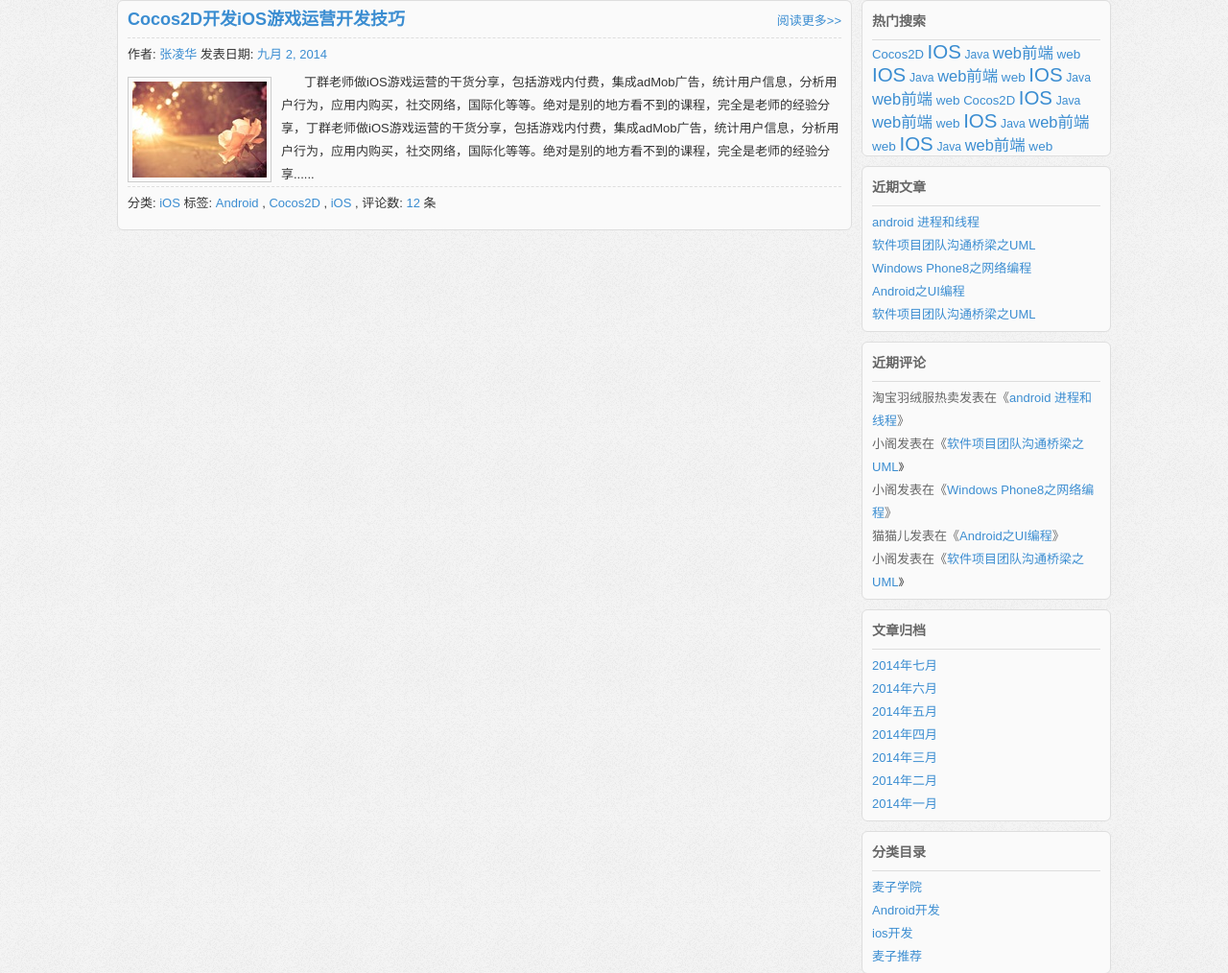
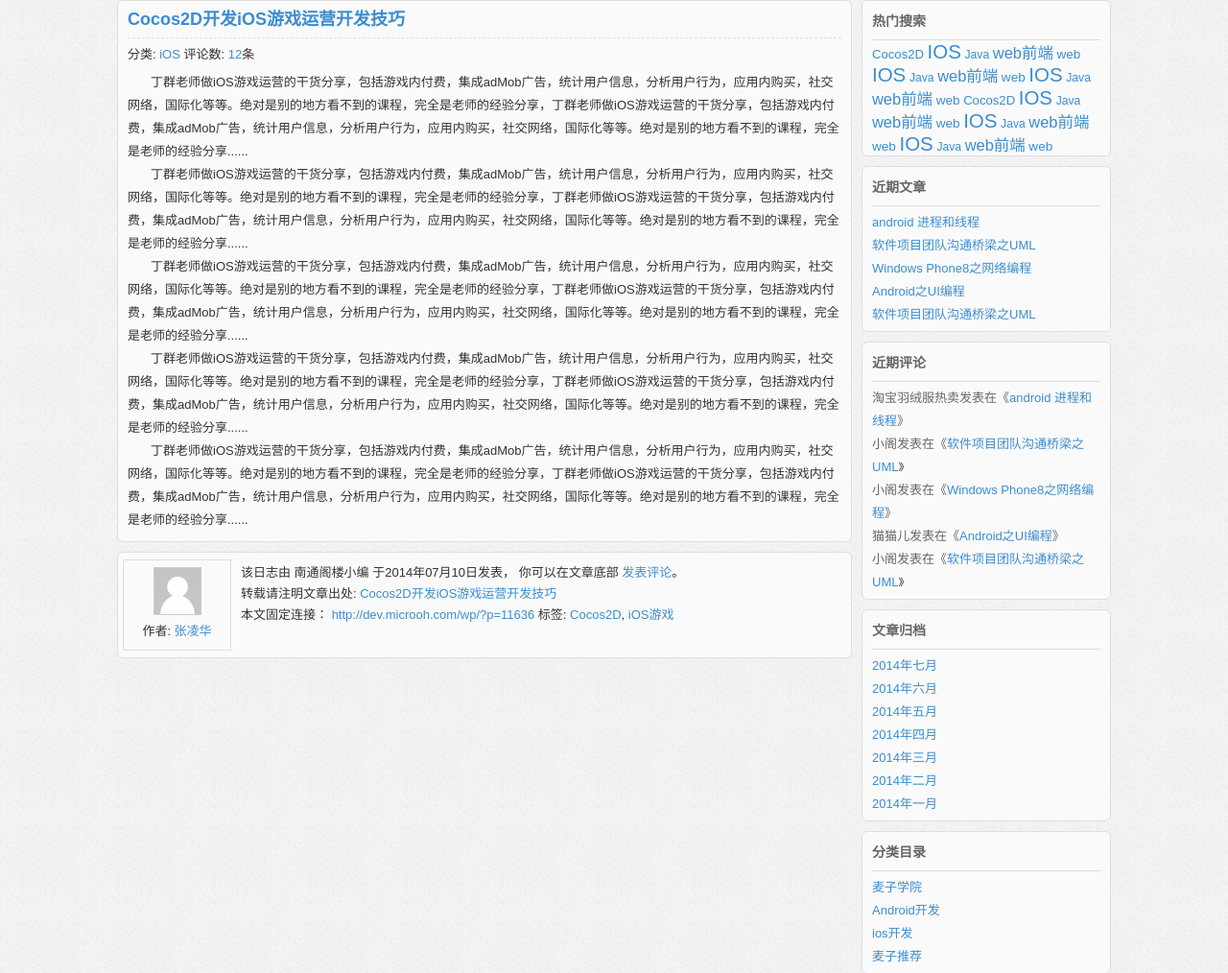
Before and after one commit to Sundy/blogdemo-django, a Django app: page /blog/1/ in a window 1280 px wide. Shown: the part 50-1064 px from the top of the page at 96% size. Run offline with Django 3.2, Linux system fonts and the light colour scheme; data comes from the database, SQL or seed files in the repository; both versions use the stored data as it was after the commit; parts of the project's set-up code (start-up, migrations or seed data) failed here and were passed over.

Commit message:
modify detal

```diff
--- a/blogdemo/templates/blog_list.html
+++ b/blogdemo/templates/blog_list.html
@@ -5,7 +5,7 @@
 <meta charset="utf-8"/>
 <meta name="keywords" content="关键字"/>
 <meta name="description" content="描述"/>
-<link rel="stylesheet" href="http://localhost/static/css/style.css"/>
+<link rel="stylesheet" href="http://localhost/~admin/blogdemo/static/css/style.css"/>
 </head>
 <body>
 <div class="header">
@@ -40,7 +40,7 @@
 					<span>{{ article.article_date }}</span>
 				</div>
 				<div class="thumbnail">
-					<a href="javascript:" title="阅读更多Cocos2D开发iOS游戏运营开发技巧"><img src="http://localhost/static/images/7.jpg" alt="阅读更多Cocos2D开发iOS游戏运营开发技巧"/></a>
+					<a href="javascript:" title="阅读更多Cocos2D开发iOS游戏运营开发技巧"><img src="http://localhost/~admin/blogdemo/static/images/7.jpg" alt="阅读更多Cocos2D开发iOS游戏运营开发技巧"/></a>
 				</div>
 				<p>
 					丁群老师做iOS游戏运营的干货分享，包括游戏内付费，集成adMob广告，统计用户信息，分析用户行为，应用内购买，社交网络，国际化等等。绝对是别的地方看不到的课程，完全是老师的经验分享，丁群老师做iOS游戏运营的干货分享，包括游戏内付费，集成adMob广告，统计用户信息，分析用户行为，应用内购买，社交网络，国际化等等。绝对是别的地方看不到的课程，完全是老师的经验分享......
--- a/blogdemo/templates/blog_show.html
+++ b/blogdemo/templates/blog_show.html
@@ -6,25 +6,35 @@
 			<h2><a href="show.html" title="Cocos2D开发iOS游戏运营开发技巧">{{ article.article_name }}</a></h2>
 			<div class="entry">
 				<div class="postmetadata">
-                	作者: <a href="javascript:" title="由南通阁楼小编发布">{{ article.artist.author_name}}</a> 发表日期:
-					<span>{{ article.article_date }}</span>
+					 分类: <a title="查看Cocos2D开发的全部文章" href="javascript:">{{ article.cate.cate_name }}</a> 评论数: <a title="Cocos2D开发iOS游戏运营开发技巧" href="javascript:">{{article.comment_count}}</a>条
 				</div>
-				<div class="thumbnail">
-					<a href="javascript:" title="阅读更多Cocos2D开发iOS游戏运营开发技巧"><img src="http://localhost/static/images/7.jpg" alt="阅读更多Cocos2D开发iOS游戏运营开发技巧"/></a>
+				<p>丁群老师做iOS游戏运营的干货分享，包括游戏内付费，集成adMob广告，统计用户信息，分析用户行为，应用内购买，社交网络，国际化等等。绝对是别的地方看不到的课程，完全是老师的经验分享，丁群老师做iOS游戏运营的干货分享，包括游戏内付费，集成adMob广告，统计用户信息，分析用户行为，应用内购买，社交网络，国际化等等。绝对是别的地方看不到的课程，完全是老师的经验分享......</p>
+				<p>丁群老师做iOS游戏运营的干货分享，包括游戏内付费，集成adMob广告，统计用户信息，分析用户行为，应用内购买，社交网络，国际化等等。绝对是别的地方看不到的课程，完全是老师的经验分享，丁群老师做iOS游戏运营的干货分享，包括游戏内付费，集成adMob广告，统计用户信息，分析用户行为，应用内购买，社交网络，国际化等等。绝对是别的地方看不到的课程，完全是老师的经验分享......</p>
+				<p>丁群老师做iOS游戏运营的干货分享，包括游戏内付费，集成adMob广告，统计用户信息，分析用户行为，应用内购买，社交网络，国际化等等。绝对是别的地方看不到的课程，完全是老师的经验分享，丁群老师做iOS游戏运营的干货分享，包括游戏内付费，集成adMob广告，统计用户信息，分析用户行为，应用内购买，社交网络，国际化等等。绝对是别的地方看不到的课程，完全是老师的经验分享......</p>
+				<p>丁群老师做iOS游戏运营的干货分享，包括游戏内付费，集成adMob广告，统计用户信息，分析用户行为，应用内购买，社交网络，国际化等等。绝对是别的地方看不到的课程，完全是老师的经验分享，丁群老师做iOS游戏运营的干货分享，包括游戏内付费，集成adMob广告，统计用户信息，分析用户行为，应用内购买，社交网络，国际化等等。绝对是别的地方看不到的课程，完全是老师的经验分享......</p>
+				<p>丁群老师做iOS游戏运营的干货分享，包括游戏内付费，集成adMob广告，统计用户信息，分析用户行为，应用内购买，社交网络，国际化等等。绝对是别的地方看不到的课程，完全是老师的经验分享，丁群老师做iOS游戏运营的干货分享，包括游戏内付费，集成adMob广告，统计用户信息，分析用户行为，应用内购买，社交网络，国际化等等。绝对是别的地方看不到的课程，完全是老师的经验分享......</p>
+			</div>
+		</div>
+		<div class="post_box">
+			<div class="authorbio">
+				<div class="author_pic">
+					<img width="48" height="48" src="http://localhost/~admin/blogdemo/static/images/header.png" alt="">
 				</div>
-				<p>
-					丁群老师做iOS游戏运营的干货分享，包括游戏内付费，集成adMob广告，统计用户信息，分析用户行为，应用内购买，社交网络，国际化等等。绝对是别的地方看不到的课程，完全是老师的经验分享，丁群老师做iOS游戏运营的干货分享，包括游戏内付费，集成adMob广告，统计用户信息，分析用户行为，应用内购买，社交网络，国际化等等。绝对是别的地方看不到的课程，完全是老师的经验分享......
-				</p>
-				<div class="postmetadata">
-                	分类:
-					<a href="javascript:" title="查看Cocos2D中的全部文章">{{ article.cate.cate_name }}</a> 标签:
-					{% for keyword in article.keywords.all %}
-					<a href="javascript:">{{keyword.key_name}}</a> ,
-					{% endfor %}
-					评论数:
-					<a href="javascript:" title="Cocos2D开发iOS游戏运营开发技巧">{{article.comment_count}}</a> 条
+				<div class="author_description">
+					作者: <a title="由南通阁楼小编发布" href="javascript:">{{ article.artist.author_name}}</a>
 				</div>
-				<a class="readmore" href="javascript:" title="阅读更多关于Cocos2D开发iOS游戏运营开发技巧">阅读更多&gt;&gt;</a>
+			</div>
+			<div class="author_text">
+		该日志由 南通阁楼小编 于2014年07月10日发表，
+				你可以在文章底部
+				<a href="javascript:">发表评论</a>。
+				<br>
+		转载请注明文章出处:
+				<a title="本文固定链接 http://dev.microoh.com/wp/?p=11636" href="http://dev.microoh.com/wp/?p=11636">Cocos2D开发iOS游戏运营开发技巧</a><br>
+        本文固定连接：
+				<a title="本文固定链接 http://dev.microoh.com/wp/?p=11636" href="http://dev.microoh.com/wp/?p=11636">http://dev.microoh.com/wp/?p=11636</a>
+		标签:
+				<a rel="tag" href="javascript:">Cocos2D</a>, <a rel="tag" href="javascript:" looyu_bound="1">iOS游戏</a>
 			</div>
 		</div>
 
```
Also changed, not shown: db.sqlite3.
